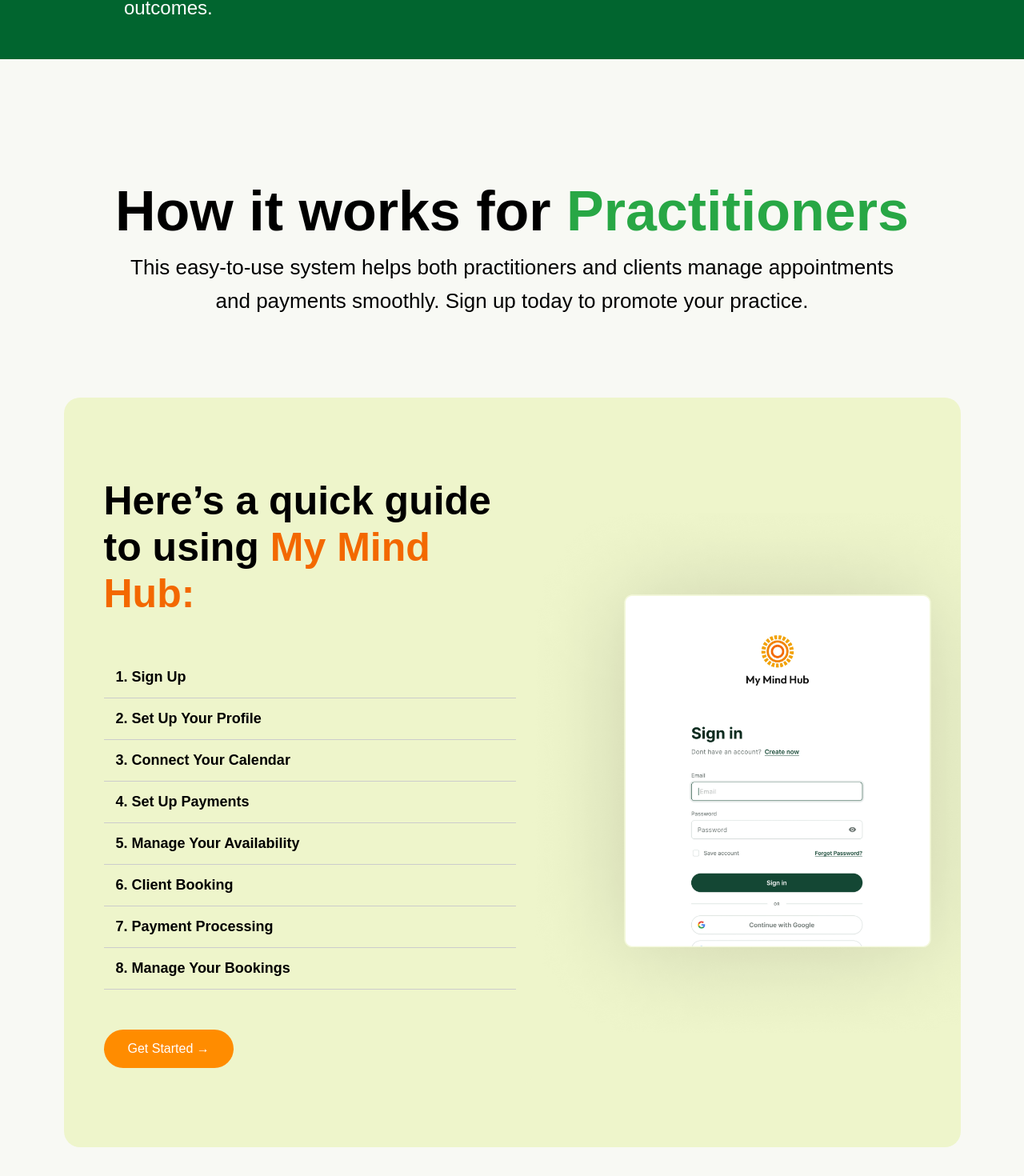
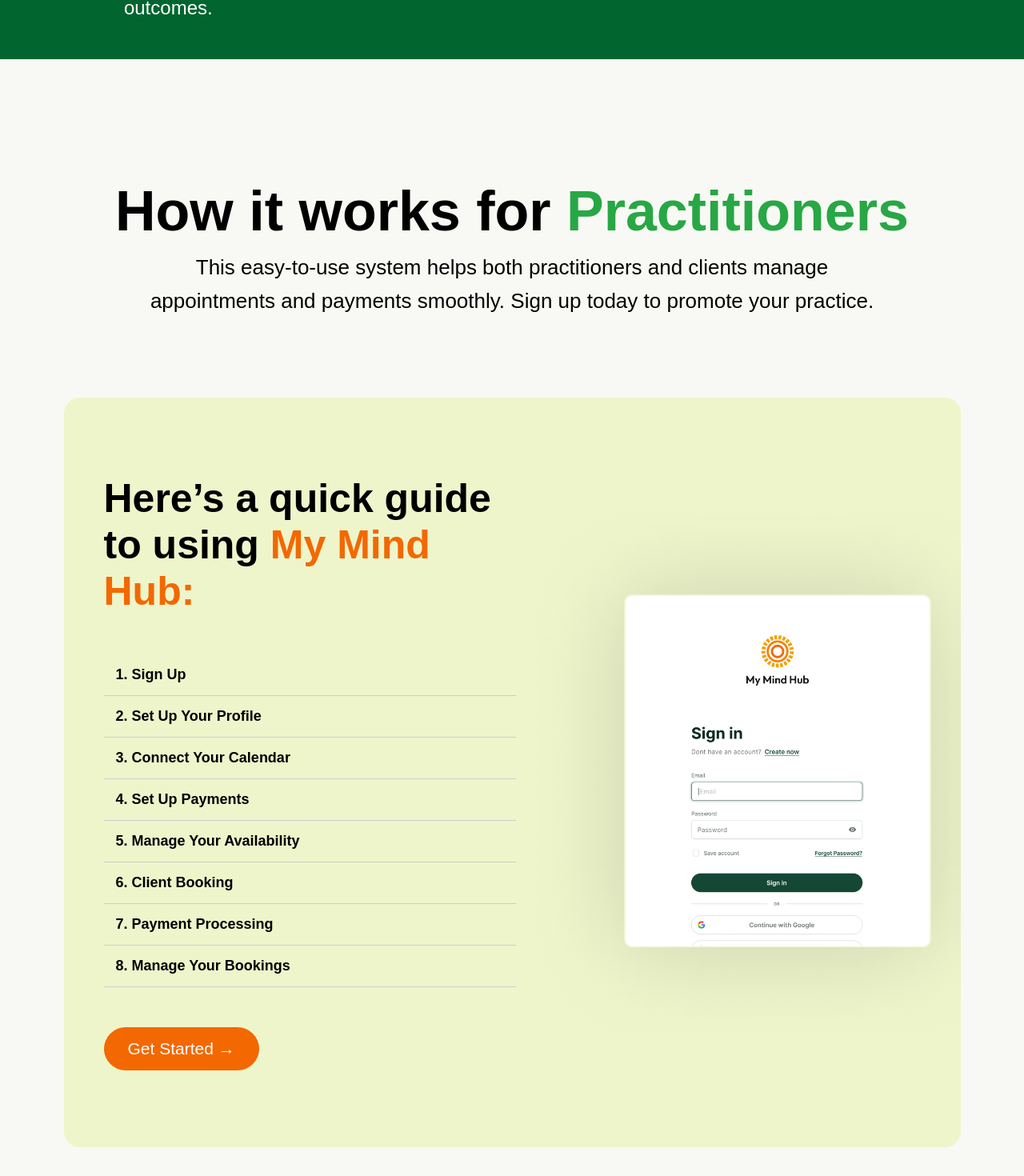
Before and after one commit to vidwanns/my_mind_hub, a Next.js app: page /list-your-practice in a window 1280 px wide. Shown: the part 2244-3714 px from the top of the page at 80% size. Built offline with nearby package versions, Linux system fonts and the light colour scheme.

Commit message:
Update thirdSection.css

```diff
--- a/src/styles/list-your-practice-css/thirdSection.css
+++ b/src/styles/list-your-practice-css/thirdSection.css
@@ -23,7 +23,7 @@
   .section-description {
     font-size: 26px;
     line-height: 1.6;
-    width: 980px;
+    width: 930px;
     margin: 0 auto;
     margin-bottom: 100px;
   }
@@ -108,12 +108,12 @@
   }
 
   .get-started-btn {
-    background-color: #ff8c00;
+    background-color: #F36800;
     color: #fff;
     border: none;
     border-radius: 50px;
     padding: 15px 30px;
-    font-size: 1rem;
+    font-size: 21px;
     margin-top: 50px;
     cursor: pointer;
     transition: background-color 0.3s ease;
```
